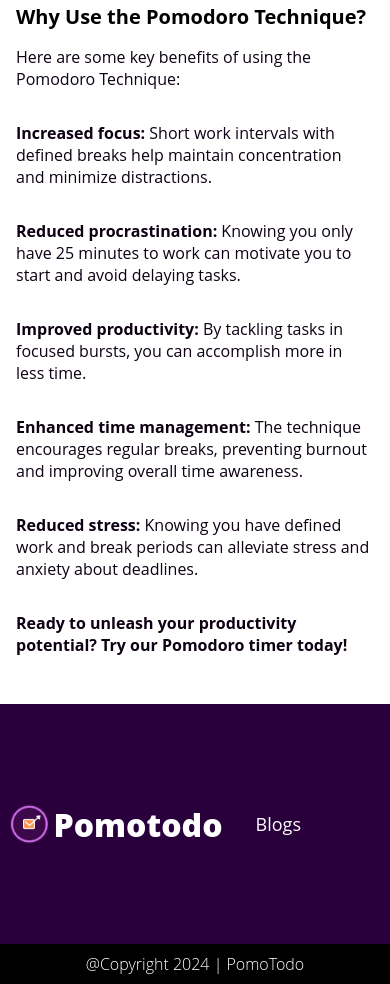
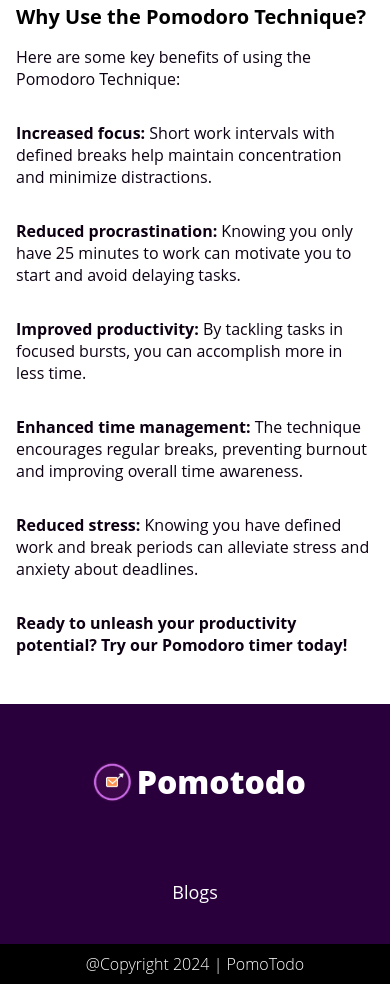
Before and after one commit to Monk-Sai/pomotodo, a plain HTML site: page index.html in a window 390 px wide. Shown: the part 1758-2742 px from the top of the page. Drawn offline with Linux system fonts and the light colour scheme.

Commit message:
Bug fixes

```diff
--- a/css/style.css
+++ b/css/style.css
@@ -434,8 +434,8 @@ display: block; /* Make the iframe visible */
     p,
     ol,
     li {
-    font-size: 1rem;
-    width: 100%;
+        font-size: 1rem;
+        width: 100%;
     }
     .time-container {
         width: min(42.5rem, 100%);
@@ -472,4 +472,15 @@ display: block; /* Make the iframe visible */
         background-color: rgba(255, 255, 255, 0.45);
         position: relative;
     }
+    .footer-main {
+            display: flex;
+            width: 100%;
+            font-size: 18px;
+            height: 15rem;
+            background-color: #29003c;
+            padding: 10px;
+            justify-content: space-around;
+            flex-direction: column;
+            align-items: center;
+    }
 }
--- a/index.html
+++ b/index.html
@@ -3,14 +3,18 @@
 <head>
     <meta charset="UTF-8">
     <meta name="viewport" content="width=device-width, initial-scale=1.0">
-    <title>The Pomodoro Way To Complete Your Tasks</title>
+    <meta name="robots" content="index, follow, max-image-preview:large, max-snippet:-1">
+    <title>Free Pomodoro Timer with To-Do List: Boost Productivity Now!</title>
+    <meta name="description" content="Free Pomodoro Timer Tool with Integrated to-do list management. Supercharge your focus and conquer tasks smartly and efficiently. Boost your productivity now!">
     <link rel="stylesheet" href="css/style.css">
     <link rel="canonical" href="https://pomotodo.net">
     <link rel="icon" href="favicon.ico">
     <!-- fonts -->
     <link rel="preconnect" href="https://fonts.googleapis.com">
+    <link rel="preload" href="css/style.css" as="style">
     <link rel="preconnect" href="https://fonts.gstatic.com" crossorigin>
     <link href="https://fonts.googleapis.com/css2?family=Roboto:ital,wght@0,100;0,300;0,400;0,500;0,700;1,100;1,300;1,400;1,500;1,700&display=swap" rel="stylesheet">
+    <link rel="preload" href="js/script.js" as="script">
 
     <!-- Icons -->
     <script src="https://kit.fontawesome.com/d8b7ea8510.js" async crossorigin="anonymous"></script>
```
